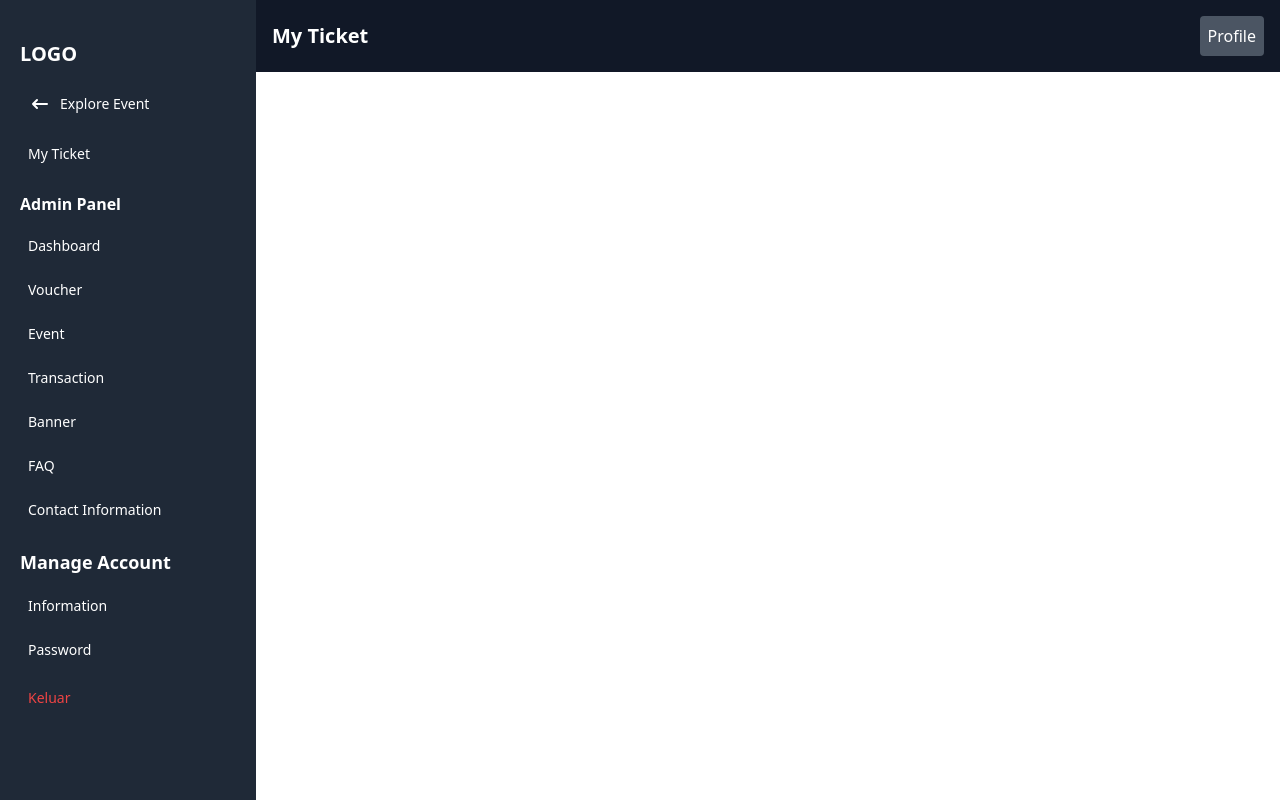
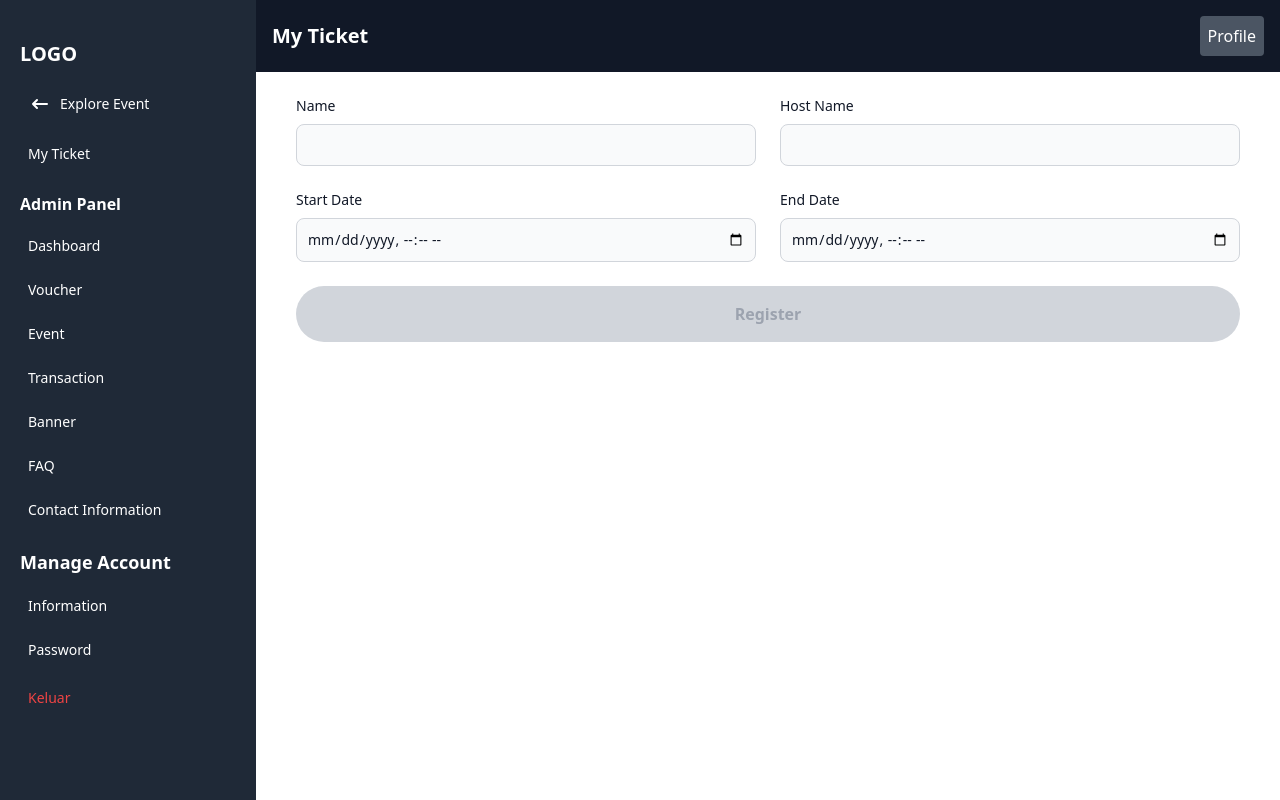
Before and after one commit to hartod14/mini-project-event-management, a Next.js app in the folder apps/web/: page /panel/events/add in a window 1280 px wide. Built offline with nearby package versions, Linux system fonts and the light colour scheme.

Commit message:
feat: processing add event

```diff
--- a/apps/web/src/app/panel/events/add/page.tsx
+++ b/apps/web/src/app/panel/events/add/page.tsx
@@ -1,11 +1,68 @@
 "use client";
+
+// import EventsAddViewModel from "@/components/Panel/pages/event/add/EventsAddViewModel";
+import React from "react";
+import { useFormik } from "formik"
+import { storeEventValidator } from "@/validators/event.validator";
+import { storeEventInit } from "@/helpers/formiks/event.formik";
+import { Alert, Snackbar } from "@mui/material";
+import { InputField } from "@/components/common/inputs/InputField";
+
 // import EventsAddView from "@/components/pages/landing-page/events/add/EventsAddView";
+// const { errors, handleSubmit, id, onSubmit, register, reset, router, urlImage, watch, getValues, setValue } = EventsAddViewModel();
 
+export default function PanelAddEvent() {
+  const [errMessage, setErrMessage] = React.useState("");
+  const [open, setOpen] = React.useState(false);
 
-export default function Home() {
+  const formik = useFormik({
+    validationSchema: storeEventValidator,
+    initialValues: storeEventInit,
+    onSubmit: async (values) => {
+      try {
+        setErrMessage("");
+        // await reg  ister(values);
+        setOpen(true);
+        formik.resetForm();
+      } catch (error) {
+        if (error instanceof Error) setErrMessage(error.message);
+      }
+    },
+  });
+
   return (
-    <main className="">
-      {/* <EventsAddView /> */}
-    </main>
+    <div className="">
+      <form className="w-full" onSubmit={formik.handleSubmit}>
+        <div className="grid gap-6 mb-6 md:grid-cols-2">
+          <InputField type="text" id="name" name="name" label="Name" formik={formik} />
+          <InputField type="text" id="host_name" name="host_name" label="Host Name" formik={formik} />
+          <InputField type="datetime-local" id="start_date" name="start_date" label="Start Date" formik={formik} />
+          <InputField type="datetime-local" id="end_date" name="end_date" label="End Date" formik={formik} />
+        </div>
+
+        <p className="mb-4 text-red-400">{errMessage}</p>
+
+        <button
+          className={`${!(formik.isValid && formik.dirty) || formik.isSubmitting
+            ? "bg-gray-300 text-gray-400"
+            : "bg-[#159953] text-white"
+            }   font-semibold p-4 w-full rounded-[50px] mb-6`}
+          disabled={!(formik.isValid && formik.dirty) || formik.isSubmitting}
+        >
+          {formik.isSubmitting ? "Processing..." : "Register"}
+        </button>
+      </form>
+      <Snackbar
+        open={open}
+        autoHideDuration={1500}
+        onClose={() => setOpen(false)}
+        message="Login Success"
+        anchorOrigin={{ vertical: "top", horizontal: "center" }}
+      >
+        <Alert severity="success" variant="filled" sx={{ width: "100%" }}>
+          Create Event Success
+        </Alert>
+      </Snackbar>
+    </div>
   );
 }
--- a/apps/web/src/app/panel/events/page.tsx
+++ b/apps/web/src/app/panel/events/page.tsx
@@ -1,9 +1,9 @@
 "use client"
 
+import EventsListViewModel from "@/components/Panel/pages/event/list/EventListViewModel";
 import ButtonList from "@/components/common/buttons/PanelButtonList";
 import { PaginationTable } from "@/components/common/pagination/PaginationTable";
 import Table from "@/components/common/table/Table";
-import EventsListViewModel from "@/components/panel/pages/event/list/EventListViewModel";
 import { MagnifyingGlassIcon } from "@heroicons/react/24/outline";
 import Image from "next/image";
 import { useState } from "react";
--- a/apps/web/src/components/Panel/pages/event/list/EventListViewModel.tsx
+++ b/apps/web/src/components/Panel/pages/event/list/EventListViewModel.tsx
@@ -33,13 +33,14 @@ export default function EventsListViewModel() {
 
         if (data) {
             data.map((row, index) => {
-                let startDate = formatDate(row.start_date)
-                let endDate = formatDate(row.end_date)
+                let date = formatDate(row.date)
+                let startTime = formatDate(row.start_time)
+                let endTime = formatDate(row.end_time)
                 body.push([
                     row.name,
                     row.event_category.name,
                     row.host_name,
-                    startDate == endDate ? `${startDate} ` : `${startDate} - ${endDate}`,
+                    `${date}, ${startTime} - ${endTime}`,
                     row.city.name,
                     row.status == 'ACTIVE' ? <span className="text-green-600">Active</span> : <span className="text-red-600">Inactive</span>,
                     <ButtonAction
@@ -97,6 +98,7 @@ export default function EventsListViewModel() {
     useEffect(() => {
         const handler = setTimeout(() => {
             setSearch(search);
+            setPage(1);
             getEventList();
         }, 300);
 
--- /dev/null
+++ b/apps/web/src/components/common/inputs/InputField.tsx
@@ -0,0 +1,36 @@
+import { FormikProps } from "formik";
+import React from "react";
+
+interface InputFieldProps {
+    id: string;
+    type: string;
+    name: string;
+    label: string;
+    formik: FormikProps<any>;
+}
+
+export const InputField = ({ id, type, name, label, formik }: InputFieldProps) => {
+    const errorMessage = formik.touched[name] && formik.errors[name];
+    return (
+        <div>
+            <label htmlFor={id} className="block mb-2 text-sm font-medium text-gray-900 dark:text-white">
+                {label}
+            </label>
+            <input
+                type={type}
+                id={id}
+                name={name}
+                value={formik.values[name]}
+                onChange={formik.handleChange}
+                onBlur={formik.handleBlur}
+                required
+                className="bg-gray-50 border border-gray-300 text-gray-900 text-sm rounded-lg focus:ring-blue-500 focus:border-blue-500 block w-full p-2.5 dark:bg-gray-700 dark:border-gray-600 dark:placeholder-gray-400 dark:text-white dark:focus:ring-blue-500 dark:focus:border-blue-500"
+            />
+            {errorMessage && (
+                <p className="mb-4 text-red-400">
+                    {typeof errorMessage == 'string' && errorMessage}
+                </p>
+            )}
+        </div>
+    );
+};
--- /dev/null
+++ b/apps/web/src/helpers/formiks/event.formik.ts
@@ -0,0 +1,14 @@
+export const storeEventInit = {
+    event_category_id: "",
+    city_id: "",
+    name: "",
+    host_name: "",
+    address: "",
+    description: "",
+    term_condition: "",
+    start_date: "",
+    end_date: "",
+    status: "",
+    image: "",
+    map_image: "",
+}
--- a/apps/web/src/interfaces/event.interface.ts
+++ b/apps/web/src/interfaces/event.interface.ts
@@ -13,8 +13,9 @@ export interface IEventInterface {
     address: string
     description?: string
     term_condition?: string
-    start_date: Date
-    end_date: Date
+    date: Date
+    start_time: Date
+    end_time: Date
     status: string
     image: string
     map_image?: string
--- /dev/null
+++ b/apps/web/src/validators/event.validator.ts
@@ -0,0 +1,19 @@
+import * as Yup from "yup";
+
+export const storeEventValidator = Yup.object({
+    event_category_id: Yup.number().required(),
+    city_id: Yup.string().required(),
+    name: Yup.string().max(100).required(),
+    host_name: Yup.string().max(100).required(),
+    address: Yup.string(),
+    description: Yup.string().nullable(),
+    term_condition: Yup.string().nullable(),
+    start_date: Yup.date().required(),
+    end_date: Yup.date().required().test("end_date", "Start date cannot be after end date", function (value) {
+        const { start_date } = this.parent;
+        return !start_date || value >= start_date;
+    }),
+    status: Yup.string().required(),
+    image: Yup.string().required(),
+    map_image: Yup.string().nullable(),
+})
```
Also changed, not shown: apps/web/package.json (+9 -2 lines), apps/web/src/helpers/formiks/formik.init.ts (renamed from apps/web/src/helpers/formik.init.ts), 1 other file (tests, documents, lock files or other folders).
